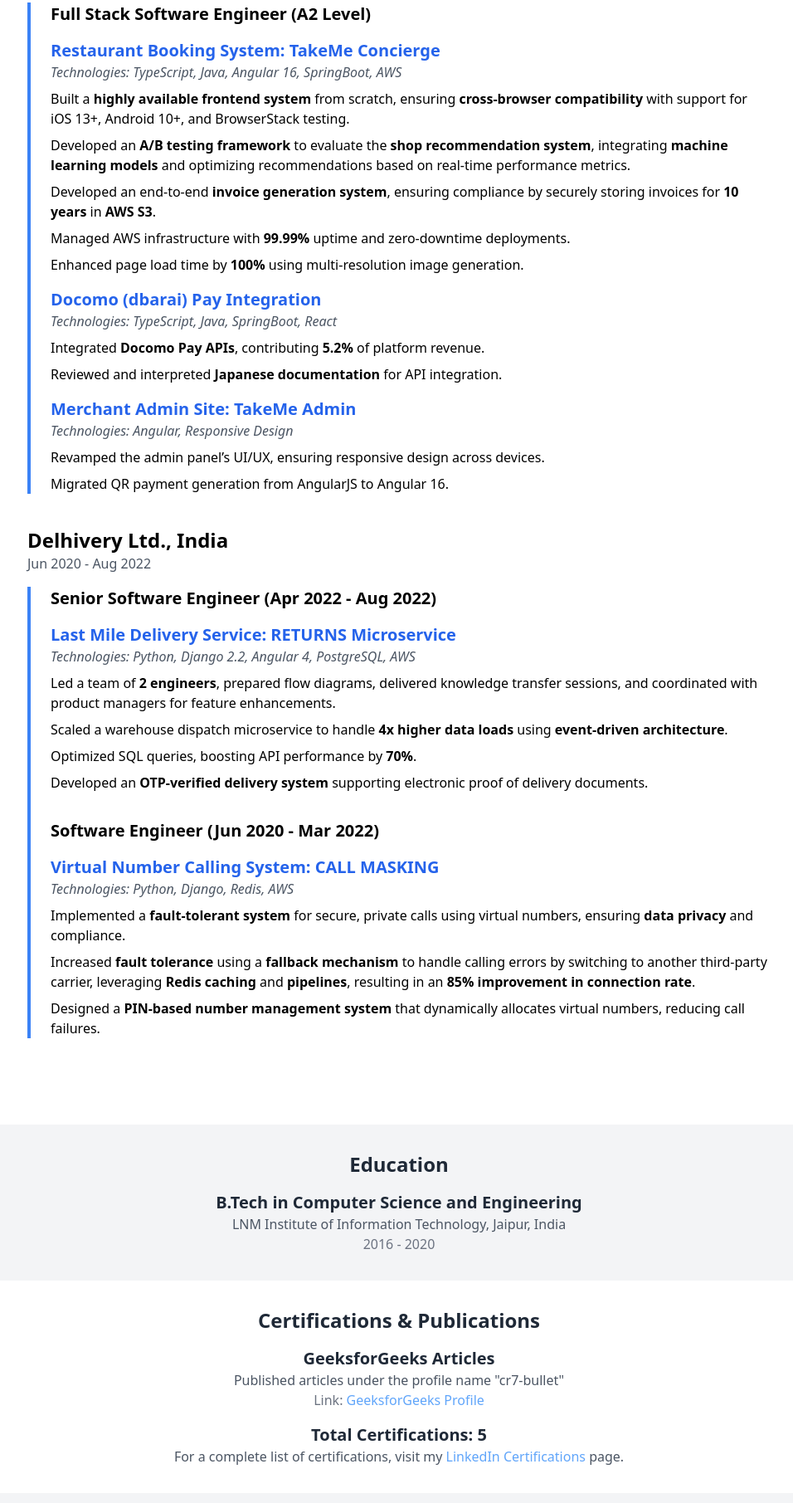
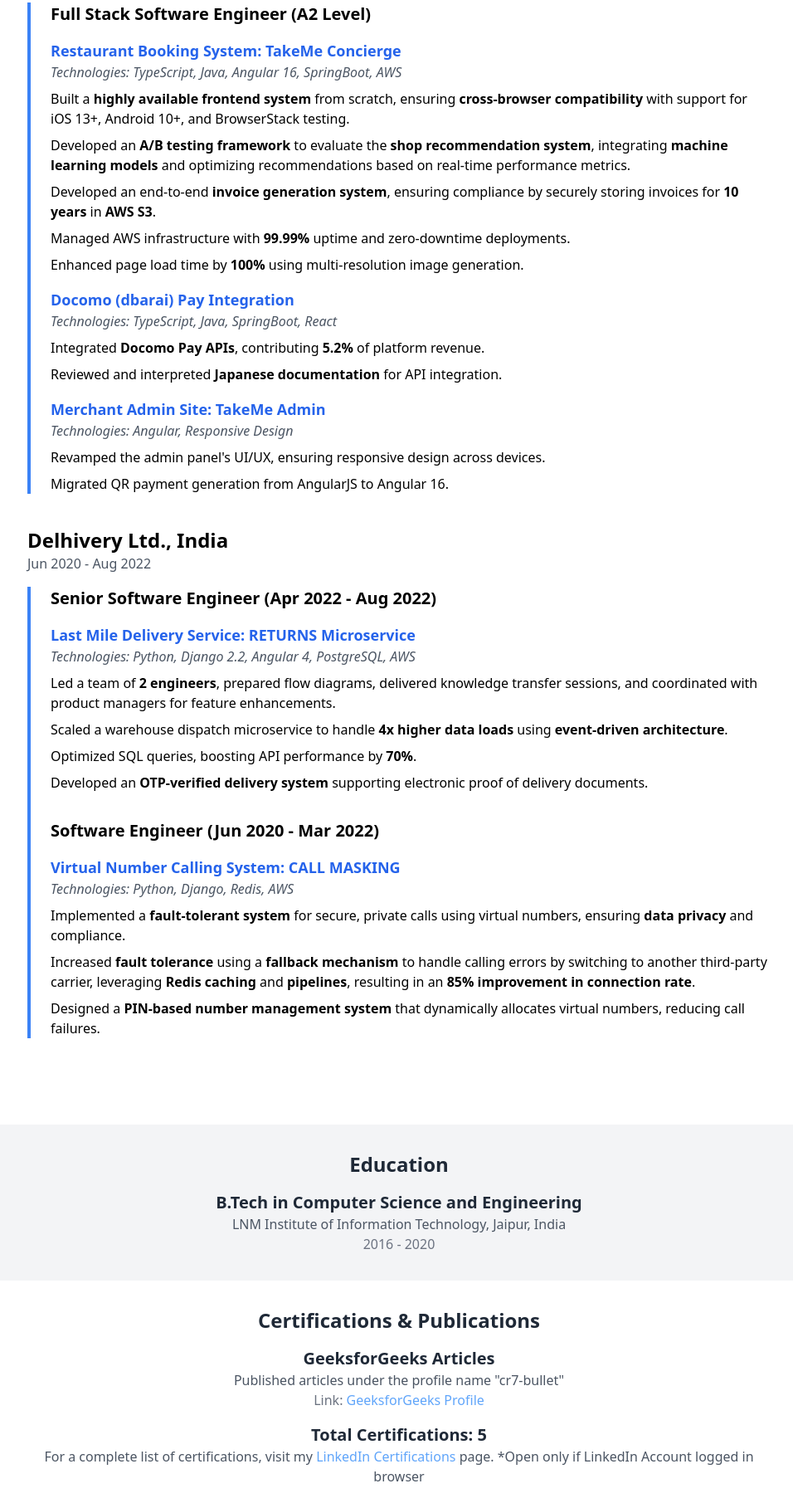
Before and after one commit to akshat98/github.io, a plain HTML site: page index.html in a window 1280 px wide. Shown: the part 889-2700 px from the top of the page at 83% size, without its empty margins (287-1243 px from the left). Drawn offline with nearby package versions, Linux system fonts and the light colour scheme.

Commit message:
changes UI

```diff
--- a/index.html
+++ b/index.html
@@ -91,7 +91,7 @@
     </p>
   </section>
 
-  <section id="experience" class="bg-white py-16 px-8 sm:px-16">
+  <section id="experience" class="bg-white py-16 px-4 sm:px-16">
     <h2 class="text-3xl font-bold sm:text-center mb-12">Experience & Projects</h2>
 
     <!-- TakeMe Tokyo Experience -->
@@ -104,7 +104,7 @@
           <h4 class="text-xl font-semibold">Full Stack Software Engineer (A2 Level)</h4>
 
           <div class="mt-4">
-            <h5 class="text-xl font-semibold text-blue-600 mt-4">
+            <h5 class="text-lg font-semibold text-blue-600 mt-4">
               Restaurant Booking System: TakeMe Concierge
             </h5>
             <p class="italic text-gray-600">Technologies: TypeScript, Java, Angular 16, SpringBoot, AWS</p>
@@ -118,7 +118,7 @@
           </div>
 
           <div class="mt-4">
-            <h5 class="text-xl font-semibold text-blue-600 mt-4">Docomo (dbarai) Pay Integration</h5>
+            <h5 class="text-lg font-semibold text-blue-600 mt-4">Docomo (dbarai) Pay Integration</h5>
             <p class="italic text-gray-600">Technologies: TypeScript, Java, SpringBoot, React</p>
             <ul class="list-inside space-y-2 mt-2">
               <li>Integrated <b>Docomo Pay APIs</b>, contributing <b>5.2%</b> of platform revenue.</li>
@@ -127,10 +127,10 @@
           </div>
 
           <div class="mt-4">
-            <h5 class="text-xl font-semibold text-blue-600 mt-4">Merchant Admin Site: TakeMe Admin</h5>
+            <h5 class="text-lg font-semibold text-blue-600 mt-4">Merchant Admin Site: TakeMe Admin</h5>
             <p class="italic text-gray-600">Technologies: Angular, Responsive Design</p>
             <ul class="list-inside space-y-2 mt-2">
-              <li>Revamped the admin panel’s UI/UX, ensuring responsive design across devices.</li>
+              <li>Revamped the admin panel's UI/UX, ensuring responsive design across devices.</li>
               <li>Migrated QR payment generation from AngularJS to Angular 16.</li>
             </ul>
           </div>
@@ -147,7 +147,7 @@
         <div>
           <h4 class="text-xl font-semibold">Senior Software Engineer (Apr 2022 - Aug 2022)</h4>
           <div class="mt-4">
-            <h5 class="text-xl font-semibold text-blue-600 mt-4">Last Mile Delivery Service: RETURNS Microservice</h5>
+            <h5 class="text-lg font-semibold text-blue-600 mt-4">Last Mile Delivery Service: RETURNS Microservice</h5>
             <p class="italic text-gray-600">Technologies: Python, Django 2.2, Angular 4, PostgreSQL, AWS</p>
             <ul class="list-inside space-y-2 mt-2">
               <li>Led a team of <b>2 engineers</b>, prepared flow diagrams, delivered knowledge transfer sessions, and coordinated with product managers for feature enhancements.</li>
@@ -161,7 +161,7 @@
         <div>
           <h4 class="text-xl font-semibold">Software Engineer (Jun 2020 - Mar 2022)</h4>
           <div class="mt-4">
-            <h5 class="text-xl font-semibold text-blue-600 mt-4">Virtual Number Calling System: CALL MASKING</h5>
+            <h5 class="text-lg font-semibold text-blue-600 mt-4">Virtual Number Calling System: CALL MASKING</h5>
             <p class="italic text-gray-600">Technologies: Python, Django, Redis, AWS</p>
             <ul class="list-inside space-y-2 mt-2">
               <li>Implemented a <b>fault-tolerant system</b> for secure, private calls using virtual numbers, ensuring <b>data privacy</b> and compliance.</li>
@@ -175,7 +175,7 @@
   </section>
 
   <!-- Education Section -->
-  <section id="education" class="py-8">
+  <section id="education" class="p-8">
     <div class="max-w-4xl mx-auto text-center">
       <h2 class="text-2xl font-semibold text-gray-800 mb-4">Education</h2>
       <div class="space-y-4">
@@ -190,7 +190,7 @@
   </section>
 
   <!-- Certifications & Publications Section -->
-  <section id="certifications" class="py-8 bg-white">
+  <section id="certifications" class="p-8 bg-white">
     <div class="max-w-4xl mx-auto text-center">
       <h2 class="text-2xl font-semibold text-gray-800 mb-4">Certifications & Publications</h2>
       <div class="space-y-4">
@@ -203,7 +203,7 @@
         <div class="space-y-4">
           <div>
             <h3 class="text-xl font-semibold text-gray-800">Total Certifications: 5</h3>
-            <p class="text-gray-600">For a complete list of certifications, visit my <a href="https://www.linkedin.com/in/akshat-joshi-075093127/details/certifications/" target="_blank" class="text-blue-400">LinkedIn Certifications</a> page.</p>
+            <p class="text-gray-600">For a complete list of certifications, visit my <a href="https://www.linkedin.com/in/akshat-joshi-075093127/details/certifications/" target="_blank" class="text-blue-400">LinkedIn Certifications</a> page. *Open only if LinkedIn Account logged in browser</p>
           </div>
         </div>
       </div>
@@ -211,7 +211,7 @@
   </section>
 
   <!-- Interests Section -->
-  <section id="interests" class="py-8">
+  <section id="interests" class="p-8">
     <div class="max-w-4xl mx-auto text-center">
       <h2 class="text-2xl font-semibold text-gray-800 mb-4">Interests</h2>
       <ul class="space-y-2 text-lg text-gray-600">
```
